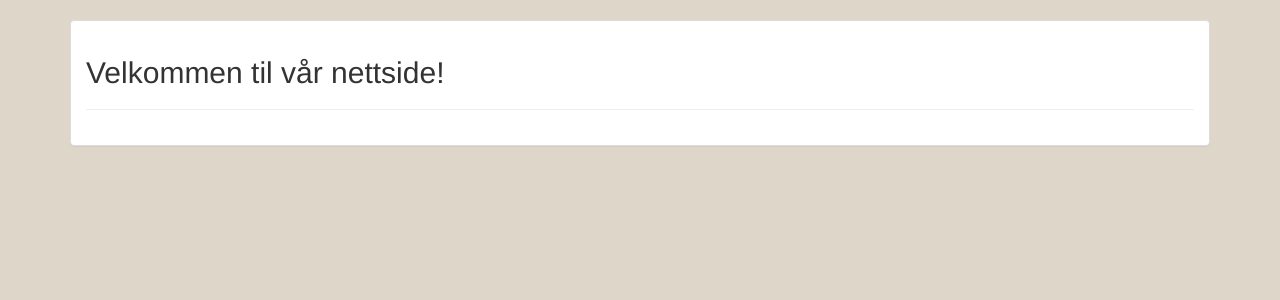
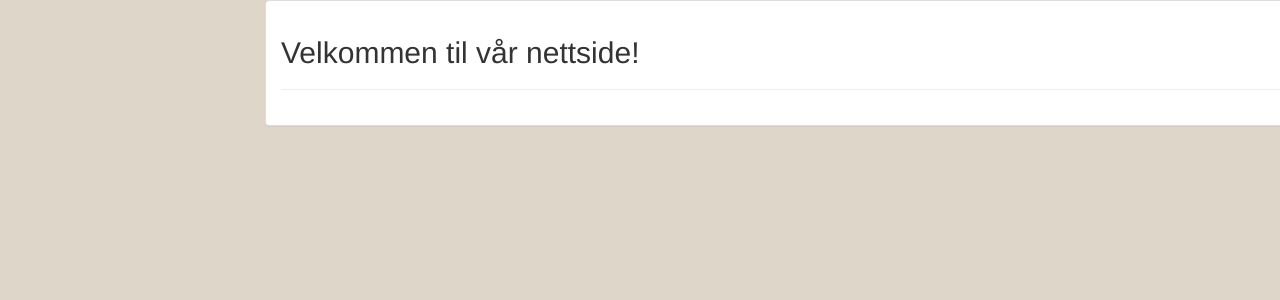
Before and after one commit to Strand94/WhatsMappening, a Django app: page / in a window 1280 px wide; the page is wider, and only the part inside the window is pictured. Shown: the part 52-352 px from the top of that part. Run offline with Django 3.2, Linux system fonts and the light colour scheme; some libraries are stand-ins or nearby versions; some web fonts are replaced.

Commit message:
Small styling changes #4

```diff
--- a/static/css/main.css
+++ b/static/css/main.css
@@ -27,6 +27,13 @@ body{
     background-color: rgba(255,0,0,0.1);
 }
 
+/* Always take up entire screen (padding left is because sidebar is open) */
+#page-content-wrapper {
+    width: 100%;
+    padding-left: 250px;
+    padding-top: 0;
+}
+
 .error-messages {
     color: red;
 }
@@ -41,3 +48,5 @@ body{
     min-height: 100vh;
     position: relative;
 }
+
+.navbar-default { margin-bottom: 0px; }
```
